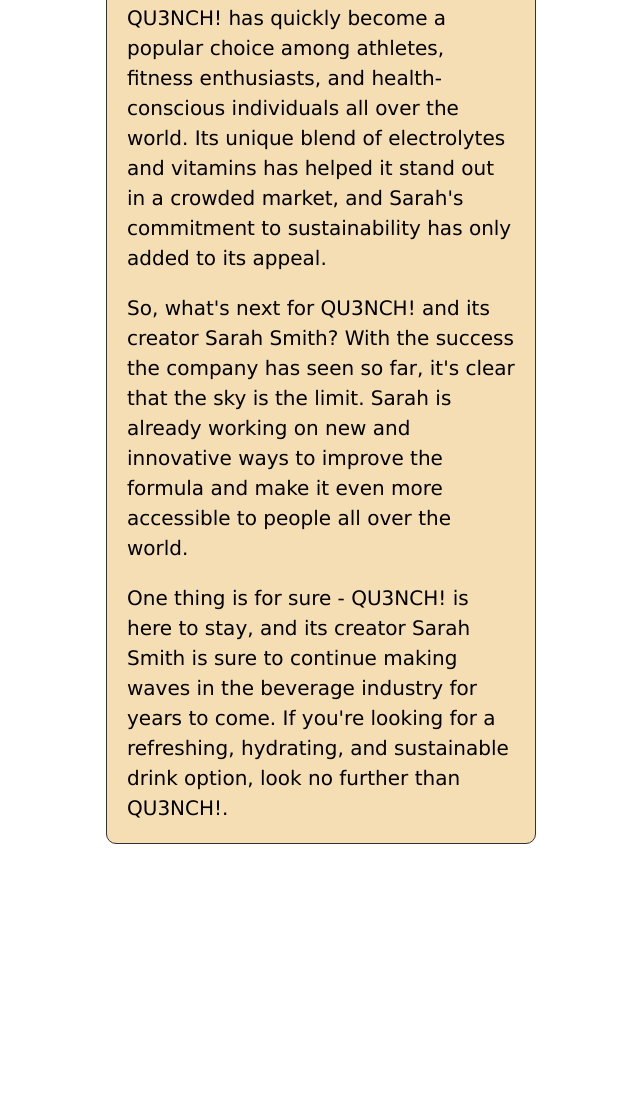
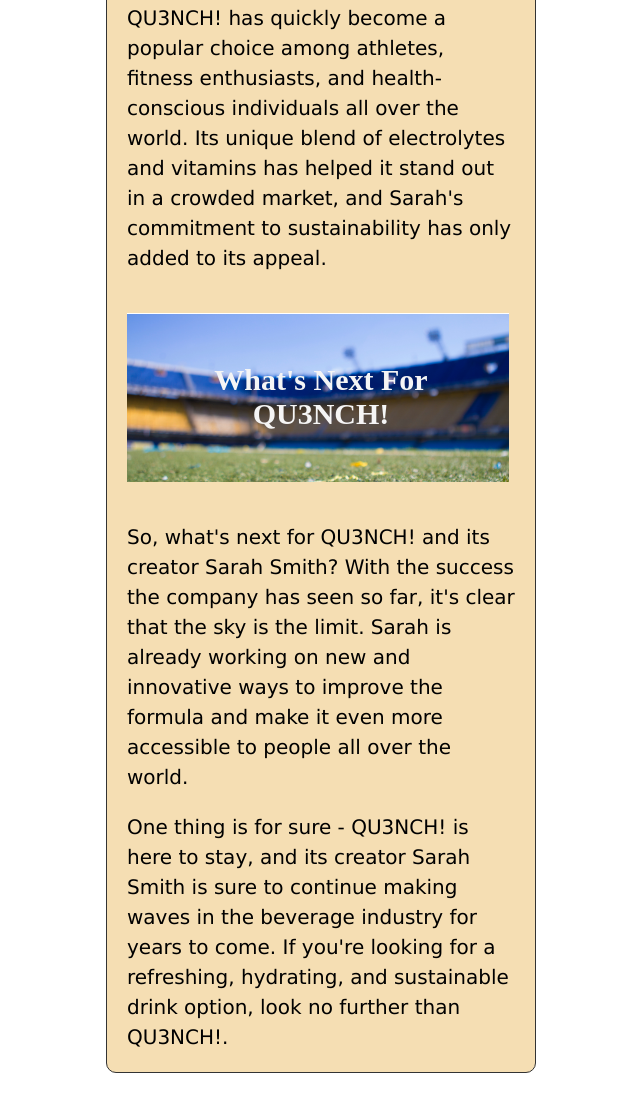
Before and after one commit to ekameeraa/kaur_ekam_webdevelopment1, a plain HTML site: page index.html in a window 1280 px wide. Shown: the part 3329-4422 px from the top of the page, without its empty margins (319-959 px from the left). Before the commit the page ends 4193 px from the top, so only its background shows below. Drawn offline with Linux system fonts and the light colour scheme.

Commit message:
some changes
features

```diff
--- a/css/main.css
+++ b/css/main.css
@@ -34,12 +34,9 @@ p {
     font-weight: 100;
 }
 
-h2,h3 {
-    font-family: Cambria, Cochin, Georgia, Times, 'Times New Roman', serif;
-}
-
 h2 {
     font-size: 56px;
+    font-family: Cambria, Cochin, Georgia, Times, 'Times New Roman', serif;
     font-weight: 300;
     letter-spacing: 3px;
     background-color: whitesmoke;
@@ -56,3 +53,17 @@ h3 {
     text-align: center;
     font-family:'Lucida Sans', 'Lucida Sans Regular', 'Lucida Grande', 'Lucida Sans Unicode', Geneva, Verdana, sans-serif ;
 }
+
+section {
+    background-image:  url('../images/background\ image.png');
+    background-repeat: no-repeat;
+}
+
+h4 {
+    font-family:'Times New Roman', Times, serif;
+    font-size: 30px;
+    text-align: center;
+    padding: 50px;
+    box-shadow: 5px 5px 0 none;
+    color: whitesmoke;
+}
--- a/index.html
+++ b/index.html
@@ -15,11 +15,12 @@
 <body>
     <h1 class="hidden">Using Different Typography</h1>
     <div id="container">
+
         <main id="main-content">
             <article>
-                <h2>Drink For Athletes</h2>
+               <h2>Drink For Athletes</h2>
 
-                <p>QU3NCH! is the latest craze in the beverage industry, and it's no surprise why. This unique drink was created by a young entrepreneur named Sarah Smith, who saw a need for a more refreshing and hydrating option on the market.</p>
+               <p>QU3NCH! is the latest craze in the beverage industry, and it's no surprise why. This unique drink was created by a young entrepreneur named Sarah Smith, who saw a need for a more refreshing and hydrating option on the market.</p>
 
                 <img src="images/juices.png" alt="juices">
 
@@ -41,9 +42,13 @@
 
                 <p>QU3NCH! has quickly become a popular choice among athletes, fitness enthusiasts, and health-conscious individuals all over the world. Its unique blend of electrolytes and vitamins has helped it stand out in a crowded market, and Sarah's commitment to sustainability has only added to its appeal.</p>
 
+                <section>
+                    <h4>What's Next For QU3NCH!</h4>
+                </section>
                 <p>So, what's next for QU3NCH! and its creator Sarah Smith? With the success the company has seen so far, it's clear that the sky is the limit. Sarah is already working on new and innovative ways to improve the formula and make it even more accessible to people all over the world.</p>
 
                 <p>One thing is for sure - QU3NCH! is here to stay, and its creator Sarah Smith is sure to continue making waves in the beverage industry for years to come. If you're looking for a refreshing, hydrating, and sustainable drink option, look no further than QU3NCH!.</p>
+
             </article>
         </main>
         </div>
```
Also changed, not shown: 1 other file.
